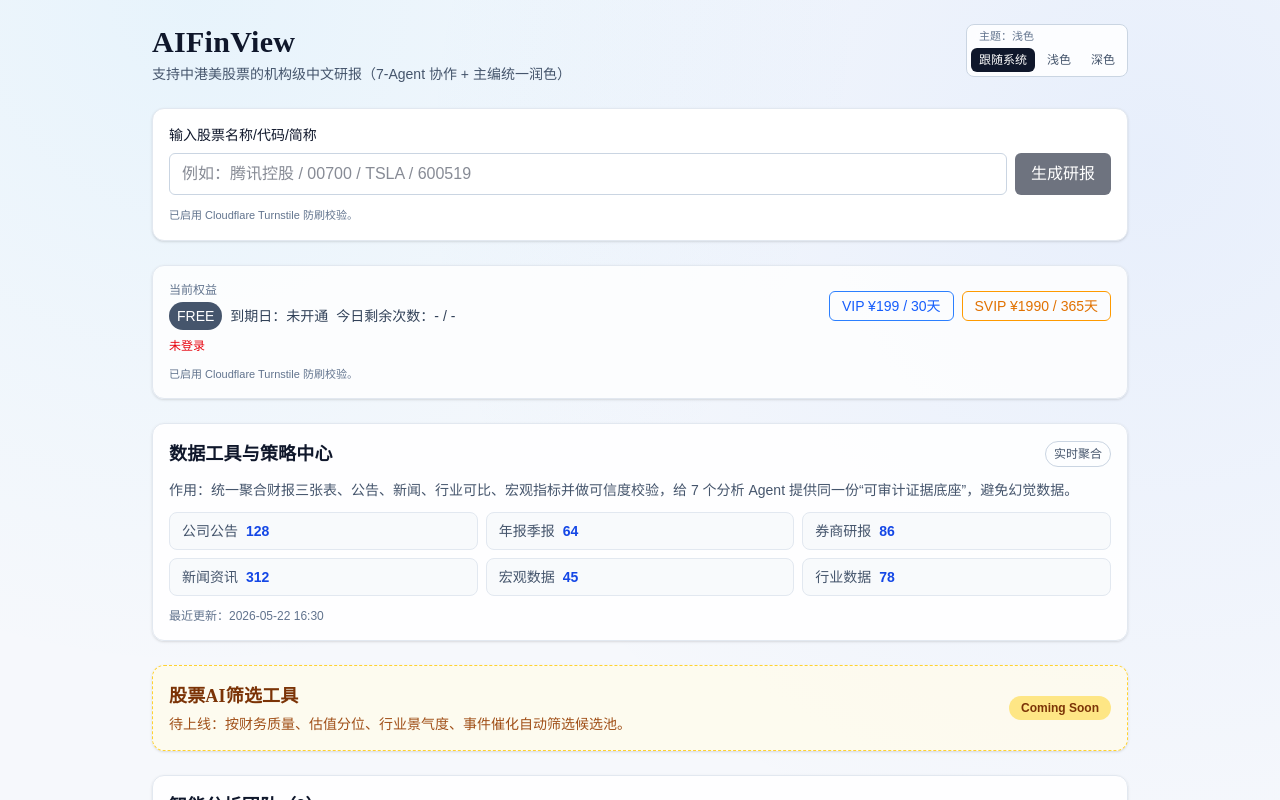
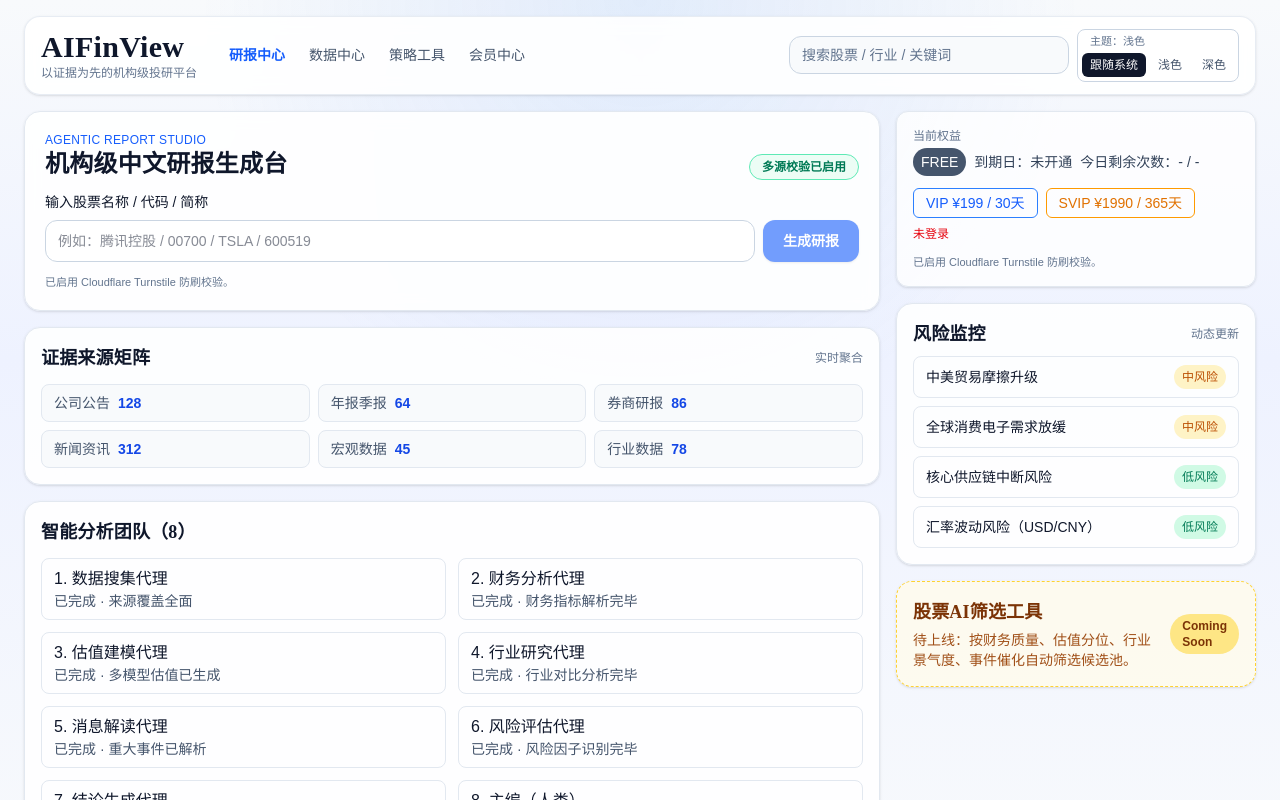
Before and after one commit to yhuntsman123-lab/aifin, a Next.js app in the folder web/: page / in a window 1280 px wide. Shown: the top 800 px of the page. Built offline with nearby package versions, Linux system fonts and the light colour scheme; no server answers.

Commit message:
feat(ui): redesign homepage to premium three-zone layout

```diff
--- a/web/app/page.tsx
+++ b/web/app/page.tsx
@@ -105,51 +105,73 @@
   };
 
   return (
-    <main className="mx-auto max-w-5xl space-y-6 p-6 text-slate-900 dark:text-slate-100">
-      <header className="flex items-start justify-between">
+    <main className="min-h-screen bg-[radial-gradient(circle_at_top,_rgba(59,130,246,0.12),_transparent_40%),linear-gradient(to_bottom,_#f8fafc,_#eef2ff_40%,_#f8fafc)] text-slate-900 dark:bg-[radial-gradient(circle_at_top,_rgba(59,130,246,0.18),_transparent_40%),linear-gradient(to_bottom,_#020617,_#0b1220_45%,_#020617)] dark:text-slate-100">
+      <div className="mx-auto max-w-[1420px] px-4 pb-10 pt-4 md:px-6">
+        <header className="mb-4 rounded-2xl border border-slate-200/80 bg-white/90 px-4 py-3 shadow-sm backdrop-blur dark:border-slate-800 dark:bg-slate-900/75">
+          <div className="flex flex-wrap items-center justify-between gap-3">
+            <div className="flex items-center gap-8">
               <div>
-          <h1 className="text-3xl font-bold">AIFinView</h1>
-          <p className="mt-1 text-sm text-slate-600 dark:text-slate-400">
-            支持中港美股票的机构级中文研报（7-Agent 协作 + 主编统一润色）
-          </p>
+                <h1 className="text-3xl font-bold tracking-tight">AIFinView</h1>
+                <p className="text-xs text-slate-500 dark:text-slate-400">以证据为先的机构级投研平台</p>
               </div>
+              <nav className="hidden items-center gap-6 text-sm text-slate-600 md:flex dark:text-slate-300">
+                <a href="#" className="font-semibold text-blue-600 dark:text-blue-300">
+                  研报中心
+                </a>
+                <a href="#">数据中心</a>
+                <a href="#">策略工具</a>
+                <a href="/account">会员中心</a>
+              </nav>
+            </div>
+            <div className="flex items-center gap-2">
+              <input
+                readOnly
+                value="搜索股票 / 行业 / 关键词"
+                className="w-[280px] rounded-xl border border-slate-300 bg-slate-50 px-3 py-2 text-sm text-slate-500 dark:border-slate-700 dark:bg-slate-800 dark:text-slate-400"
+              />
               <ThemeToggle />
+            </div>
+          </div>
         </header>
 
-      <section className="rounded-xl border border-slate-200 bg-white p-4 shadow-sm dark:border-slate-800 dark:bg-slate-900/70">
-        <label className="mb-2 block text-sm font-medium">输入股票名称/代码/简称</label>
+        <div className="grid gap-4 xl:grid-cols-[minmax(0,1fr)_360px]">
+          <section className="space-y-4">
+            <div className="rounded-2xl border border-slate-200 bg-white/90 p-5 shadow-sm backdrop-blur dark:border-slate-800 dark:bg-slate-900/75">
+              <div className="mb-3 flex flex-wrap items-end justify-between gap-3">
+                <div>
+                  <p className="text-xs font-medium uppercase tracking-wide text-blue-600 dark:text-blue-300">Agentic Report Studio</p>
+                  <h2 className="text-2xl font-semibold">机构级中文研报生成台</h2>
+                </div>
+                <span className="rounded-full border border-emerald-300 bg-emerald-50 px-3 py-1 text-xs font-semibold text-emerald-700 dark:border-emerald-700/60 dark:bg-emerald-900/30 dark:text-emerald-300">
+                  多源校验已启用
+                </span>
+              </div>
+              <label className="mb-2 block text-sm font-medium">输入股票名称 / 代码 / 简称</label>
               <div className="flex flex-wrap gap-2">
                 <input
                   value={stockInput}
                   onChange={(event) => setStockInput(event.target.value)}
                   placeholder="例如：腾讯控股 / 00700 / TSLA / 600519"
-            className="min-w-[300px] flex-1 rounded-md border border-slate-300 px-3 py-2 dark:border-slate-700 dark:bg-slate-900"
+                  className="min-w-[300px] flex-1 rounded-xl border border-slate-300 bg-white px-3 py-2.5 text-sm dark:border-slate-700 dark:bg-slate-900"
                 />
                 <button
                   type="button"
                   onClick={onGenerate}
                   disabled={loading || !stockInput.trim()}
-            className="rounded-md bg-slate-900 px-4 py-2 text-white disabled:opacity-60 dark:bg-slate-100 dark:text-slate-900"
+                  className="rounded-xl bg-blue-600 px-5 py-2.5 text-sm font-semibold text-white shadow disabled:opacity-60 dark:bg-blue-500"
                 >
                   {loading ? "生成中..." : "生成研报"}
                 </button>
               </div>
               <TurnstileWidget onVerify={setTurnstileToken} resetSignal={turnstileReset} action="report_generate" />
               {message && <p className="mt-2 text-sm text-slate-600 dark:text-slate-300">{message}</p>}
-      </section>
+            </div>
 
-      <EntitlementCard />
-
-      <section className="rounded-xl border border-slate-200 bg-white/90 p-4 shadow-sm dark:border-slate-800 dark:bg-slate-900/70">
+            <div className="rounded-2xl border border-slate-200 bg-white/90 p-4 shadow-sm dark:border-slate-800 dark:bg-slate-900/75">
               <div className="mb-3 flex items-center justify-between">
-          <h2 className="text-lg font-semibold">数据工具与策略中心</h2>
-          <span className="rounded-full border border-slate-300 px-2 py-1 text-xs text-slate-600 dark:border-slate-700 dark:text-slate-300">
-            实时聚合
-          </span>
+                <h3 className="text-lg font-semibold">证据来源矩阵</h3>
+                <span className="text-xs text-slate-500 dark:text-slate-400">实时聚合</span>
               </div>
-        <p className="mb-3 text-sm text-slate-600 dark:text-slate-300">
-          作用：统一聚合财报三张表、公告、新闻、行业可比、宏观指标并做可信度校验，给 7 个分析 Agent 提供同一份“可审计证据底座”，避免幻觉数据。
-        </p>
               <div className="grid gap-2 sm:grid-cols-2 md:grid-cols-3">
                 {SOURCE_CHIPS.map((item) => (
                   <div
@@ -161,41 +183,29 @@
                   </div>
                 ))}
               </div>
-        <p className="mt-3 text-xs text-slate-500 dark:text-slate-400">最近更新：2026-05-22 16:30</p>
-      </section>
+            </div>
 
-      <section className="rounded-xl border border-dashed border-amber-300 bg-amber-50/80 p-4 shadow-sm dark:border-amber-700/60 dark:bg-amber-900/20">
-        <div className="flex items-center justify-between gap-3">
-          <div>
-            <h2 className="text-lg font-semibold text-amber-900 dark:text-amber-200">股票AI筛选工具</h2>
-            <p className="mt-1 text-sm text-amber-800/90 dark:text-amber-200/90">
-              待上线：按财务质量、估值分位、行业景气度、事件催化自动筛选候选池。
+            <div className="rounded-2xl border border-slate-200 bg-white/90 p-4 shadow-sm dark:border-slate-800 dark:bg-slate-900/75">
+              <h3 className="mb-3 text-lg font-semibold">智能分析团队（8）</h3>
+              <div className="grid gap-3 md:grid-cols-2">
+                {AGENT_TEAM.map((agent, index) => (
+                  <div key={agent.name} className="rounded-lg border border-slate-200 px-3 py-2 dark:border-slate-700">
+                    <p className="font-medium">
+                      {index + 1}. {agent.name}
                     </p>
+                    <p className="text-sm text-slate-600 dark:text-slate-300">{agent.status}</p>
                   </div>
-          <span className="rounded-full bg-amber-200 px-3 py-1 text-xs font-semibold text-amber-900 dark:bg-amber-800/70 dark:text-amber-100">
-            Coming Soon
-          </span>
+                ))}
+              </div>
             </div>
           </section>
 
-      <section className="rounded-xl border border-slate-200 bg-white/90 p-4 shadow-sm dark:border-slate-800 dark:bg-slate-900/70">
-        <h2 className="mb-3 text-lg font-semibold">智能分析团队（8）</h2>
-        <div className="space-y-3">
-          {AGENT_TEAM.map((agent, index) => (
-            <div key={agent.name} className="flex gap-3">
-              <div className="mt-1 h-2.5 w-2.5 rounded-full bg-emerald-500" />
-              <div>
-                <p className="font-medium">{index + 1}. {agent.name}</p>
-                <p className="text-sm text-slate-600 dark:text-slate-300">{agent.status}</p>
-              </div>
-            </div>
-          ))}
-        </div>
-      </section>
+          <aside className="space-y-4">
+            <EntitlementCard />
 
-      <section className="rounded-xl border border-slate-200 bg-white/90 p-4 shadow-sm dark:border-slate-800 dark:bg-slate-900/70">
+            <section className="rounded-2xl border border-slate-200 bg-white/90 p-4 shadow-sm dark:border-slate-800 dark:bg-slate-900/75">
               <div className="mb-2 flex items-center justify-between">
-          <h2 className="text-lg font-semibold">风险监控</h2>
+                <h3 className="text-lg font-semibold">风险监控</h3>
                 <span className="text-xs text-slate-500 dark:text-slate-400">动态更新</span>
               </div>
               <ul className="space-y-2">
@@ -215,6 +225,23 @@
                 ))}
               </ul>
             </section>
+
+            <section className="rounded-2xl border border-dashed border-amber-300 bg-amber-50/80 p-4 shadow-sm dark:border-amber-700/60 dark:bg-amber-900/20">
+              <div className="flex items-center justify-between gap-3">
+                <div>
+                  <h3 className="text-lg font-semibold text-amber-900 dark:text-amber-200">股票AI筛选工具</h3>
+                  <p className="mt-1 text-sm text-amber-800/90 dark:text-amber-200/90">
+                    待上线：按财务质量、估值分位、行业景气度、事件催化自动筛选候选池。
+                  </p>
+                </div>
+                <span className="rounded-full bg-amber-200 px-3 py-1 text-xs font-semibold text-amber-900 dark:bg-amber-800/70 dark:text-amber-100">
+                  Coming Soon
+                </span>
+              </div>
+            </section>
+          </aside>
+        </div>
+      </div>
     </main>
   );
 }
```
Lines whose indentation alone changed are shown as unchanged.
